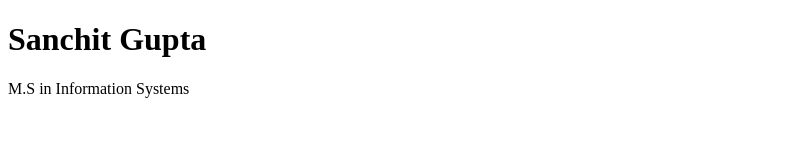
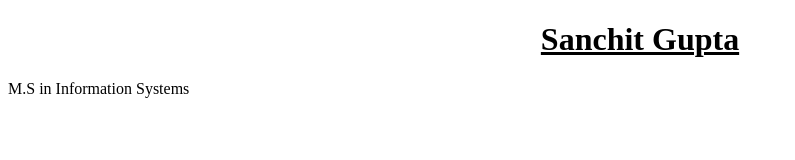
Before and after one commit to sanchit55/todo_2017Fall, a plain HTML site: page index.html in a window 1280 px wide. Shown: the whole page, without its empty margins (0-795 px from the left). Drawn offline with Linux system fonts and the light colour scheme.

Commit message:
third attempt

```diff
--- a/index.html
+++ b/index.html
@@ -3,6 +3,7 @@
 <html>
 
 <title>Welcome to the to-do list Application</title>
-<h1> Sanchit Gupta</h1>
+<h1 style="text-align: center;"><span
+style="text-decoration: underline;"><strong>Sanchit Gupta</strong></span></h1>
 <p>M.S in Information Systems</p>
 </html>
```
